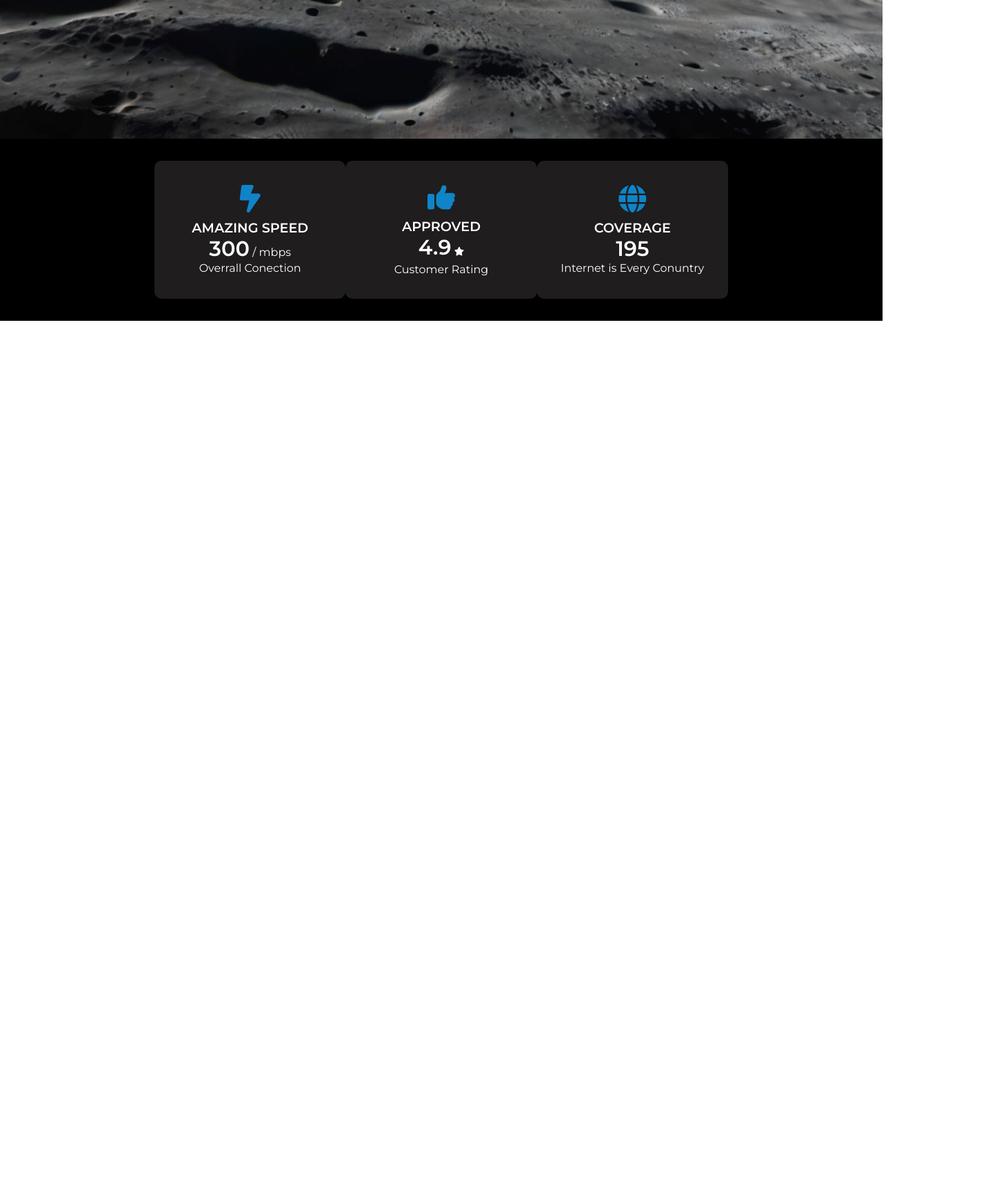
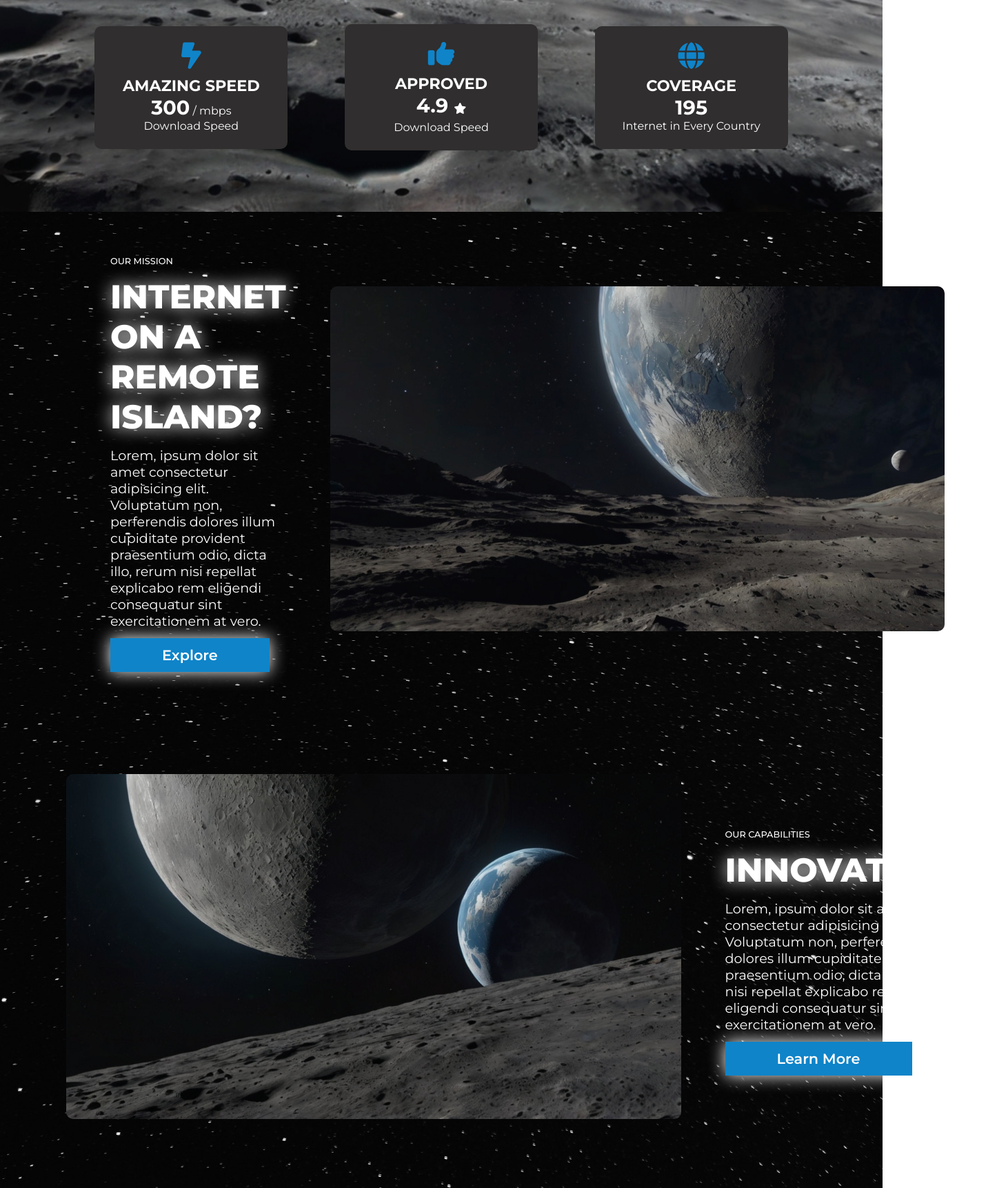
Before and after one commit to fallserkerg1/web-internet-services, a plain HTML site: page index.html in a window 1280 px wide. Shown: the part 693-2415 px from the top of the page at 69% size, 1446 px wide, since content can reach past the window. Before the commit the page ends 1158 px from the top, so only its background shows below. Drawn offline with Linux system fonts and the light colour scheme.

Commit message:
second commit

```diff
--- a/css/responsive.css
+++ b/css/responsive.css
@@ -1,3 +1,30 @@
+@media (max-width: 1090px) {
+    .banner {
+        height: 1600px;
+    }
+
+    .container-card {
+        width: 100%;
+        padding: 2rem 6rem;
+        display: flex;
+        flex-direction: column;
+        align-items: center;
+        justify-content: space-around;
+    }
+
+    .container-card .card-info {
+        margin-bottom: 2rem;
+    }
+
+    .container-banner {
+        padding: 12rem 8rem 5rem 8rem;
+    }
+
+    .container-card {
+        padding: 3rem 6rem;
+    }
+}
+
 @media (max-width: 1250px) {
     .toggle_btn{
         display: block;
--- a/css/style.css
+++ b/css/style.css
@@ -13,7 +13,7 @@
     --bg-black: #000;
     --color-white: #fff;
     --color-blue : #0f84c9;
-    --card-color : #1f1d1d;
+    --card-color : #302e2e;
 }
 
 body {
@@ -25,6 +25,8 @@ body {
 .header {
     padding: 2rem 6rem;
     background-color: var(--bg-black);
+    position: fixed;
+    width: 100%;
 }
 
 .container-header {
@@ -104,11 +106,11 @@ body {
     background-position: center;
     background-repeat: no-repeat;
     background-size: cover;
-    height: 100vh;
+    height: 1000px;
 }
 
 .container-banner {
-    padding: 2rem 6rem;
+    padding: 6rem 6rem 0 6rem;
 }
 
 .container-banner .container-text {
@@ -124,14 +126,41 @@ body {
     font-size: 3rem;
     font-weight: 800;
     text-transform: uppercase;
-    margin-bottom: 15px;
     text-shadow: 0 0 25px var(--color-white);
+    margin-bottom: 1rem;
 }
 
 .container-banner .container-text p {
     font-size: 1.2rem;
     font-weight: 500;
-    margin-bottom: 35px;
+    margin-bottom: 1rem;
+}
+
+.container-banner .icon-social {
+    display: flex;
+    flex-direction: row;
+    gap: 1rem;
+}
+
+.container-banner .icon-social a {
+    margin: 0.5rem 0;
+    font-size: 1.8rem;
+    border: 1px solid var(--color-white);
+    background-color: transparent;
+    padding: 4px 10px;
+    border-radius: 50px;
+    transition: all 0.3s ease;
+}
+
+.container-banner .icon-social a:hover {
+    transform: scale(1.1)translateY(-10px);
+    border: 1px solid transparent;
+    background-color: var(--color-blue);
+    box-shadow: 0 0 25px var(--color-white);
+}
+
+.container-banner .container-text .btn {
+    margin-top: 3rem;
 }
 
 .container-banner .container-text .btn .btn_p {
@@ -144,55 +173,150 @@ body {
     box-shadow: 0 0 50px var(--color-white);
 }
 
-/* ----- card services ----- */
+/* ------ cards ------ */
 
-.services{
-    padding: 0 6rem;
-    background-color: var(--bg-black);
+.container-card {
+    width: 100%;
+    padding: 2rem 6rem;
+    display: flex;
+    flex-direction: row;
+    align-items: center;
+    justify-content: space-around;
 }
 
-.container-services {
-    padding: 2rem 8rem;
-    display: flex;
-    flex-direction: row;
-    justify-content: space-between;
+.container-card .card-info {
+    background-color: var(--card-color);
+    padding: 1.5rem 2rem;
+    width: 280px;
+    border-radius: 10px;
+    text-align: center;
+    align-content: center;
 }
 
-.container-services .card-info{
-    background-color: var(--card-color);
-    border-radius: 10px;
-    padding: 1rem 2rem;
-    width: 300px;
-    height: 200px;
-    display: flex;
-    flex-direction: column;
-    align-items: center;
-    justify-content: center;
-}
-
-.container-services .card-info i {
+.container-card .card-info i {
     color: var(--color-blue);
-    font-size: 2.5rem;
+    font-size: 2.4rem;
     margin-bottom: 10px;
 }
 
-.container-services .card-info .fa-star {
+.container-card .card-info .fa-star {
     color: var(--color-white);
-    font-size: 0.8rem;
+    font-size: 1rem;
 }
 
-.container-services .card-info h2 {
+.container-card .card-info h2 {
+    font-size: 1.4rem;
+    font-weight: 700;
     text-transform: uppercase;
-    font-size: 1.2rem;
-    font-weight: 600;
 }
 
-.container-services .card-info p {
-    font-size: 1rem;
-    font-weight: 400;
+.container-card .card-info p span {
+    font-size: 1.8rem;
+    font-weight: 700;
+    text-transform: uppercase;
 }
 
-.container-services .card-info span {
-    font-size: 1.9rem;
+/* ---- section system - our mission ------ */
+
+.system {
+    background: url('../img/background-02.jpg');
+    background-position: center;
+    background-repeat: no-repeat;
+    background-size: cover;
+}
+
+.system .container-system {
+    padding: 4rem 6rem;
+    display: flex;
+    flex-direction: row;
+    align-items: center;
+    justify-content: space-around;
+}
+
+.system .container-system .container-text {
+    padding: 0 4rem;
+}
+
+.system .container-system .container-text h3{
+    font-size: 0.8rem;
+    font-weight: 500;
+    text-transform: uppercase;
+    margin-bottom: 15px;
+}
+
+.system .container-system .container-text h2 {
+    font-size: 3rem;
+    font-weight: 800;
+    text-transform: uppercase;
+    text-shadow: 0 0 25px var(--color-white);
+    margin-bottom: 15px;
+}
+
+.system .container-system .container-text p {
+    font-size: 1.2rem;
+    font-weight: 400;
+    margin-bottom: 25px;
+}
+
+.system .container-system .container-text .btn_access {
+    text-decoration: none;
+    font-size: 1.3rem;
     font-weight: 600;
+    padding: 12px 75px;
+    background: var(--color-blue);
+    box-shadow: 0 0 25px var(--color-white);
 }
+
+.system .container-system .container-img img{
+    height: 500px;
+    border-radius: 10px;
+}
+
+/* ---- section system - capabalities ------ */
+
+.system .container-satellite {
+    padding: 6rem 6rem;
+    display: flex;
+    flex-direction: row;
+    align-items: center;
+    justify-content: space-around;
+}
+
+.system .container-satellite .container-text {
+    padding: 0 4rem;
+}
+
+.system .container-satellite .container-text h3{
+    font-size: 0.8rem;
+    font-weight: 500;
+    text-transform: uppercase;
+    margin-bottom: 15px;
+}
+
+.system .container-satellite .container-text h2 {
+    font-size: 3rem;
+    font-weight: 800;
+    text-transform: uppercase;
+    text-shadow: 0 0 25px var(--color-white);
+    margin-bottom: 15px;
+}
+
+.system .container-satellite .container-text p {
+    font-size: 1.2rem;
+    font-weight: 400;
+    margin-bottom: 25px;
+}
+
+.system .container-satellite .container-text .btn_access {
+    text-decoration: none;
+    font-size: 1.3rem;
+    font-weight: 600;
+    padding: 12px 75px;
+    background: var(--color-blue);
+    box-shadow: 0 0 25px var(--color-white);
+}
+
+.system .container-satellite .container-img img{
+    height: 500px;
+    border-radius: 10px;
+}
--- a/index.html
+++ b/index.html
@@ -44,32 +44,75 @@
                     at ipsam quidem. Laudantium necessitatibus debitis tempore
                     deleniti mollitia nostrum minus est accusamus?
                 </p>
+                <div class="icon-social">
+                    <a href="#"><i class="fa-brands fa-facebook"></i></a>
+                    <a href="#"><i class="fa-brands fa-instagram"></i></a>
+                    <a href="#"><i class="fa-brands fa-github"></i></a>
+                    <a href="#"><i class="fa-brands fa-linkedin"></i></a>
+                </div>
                 <div class="btn">
                     <a href="#" class="btn_p">Get Started</a>
                 </div>
             </div>
         </div>
-    </section>
-    <!-- cards-services -->
-    <section class="services">
-        <div class="container-services">
+        <!-- sub section cards-->
+        <div class="container-card">
             <div class="card-info">
                 <i class="fa-solid fa-bolt-lightning"></i>
                 <h2>Amazing Speed</h2>
                 <p><span>300</span> / mbps</p>
-                <p>Overrall Conection</p>
+                <p>Download Speed</p>
             </div>
             <div class="card-info">
                 <i class="fa-solid fa-thumbs-up"></i>
                 <h2>Approved</h2>
-                <p><span>4.9</span> <i class="fa-solid fa-star"></i></p>
-                <p>Customer Rating</p>
+                <p><span>4.9 </span><i class="fa-solid fa-star"></i></p>
+                <p>Download Speed</p>
             </div>
             <div class="card-info">
                 <i class="fa-solid fa-globe"></i>
                 <h2>Coverage</h2>
                 <p><span>195</span></p>
-                <p>Internet is Every Conuntry</p>
+                <p>Internet in Every Country</p>
+            </div>
+        </div>
+    </section>
+    <!-- systems -->
+    <section class="system">
+        <!--container-->
+        <div class="container-system">
+            <div class="container-text">
+                <h3>Our Mission</h3>
+                <h2>Internet on a Remote Island?</h2>
+                <p>
+                    Lorem, ipsum dolor sit amet consectetur adipisicing elit.
+                    Voluptatum non, perferendis dolores illum cupiditate
+                    provident praesentium odio, dicta illo, rerum nisi
+                    repellat explicabo rem eligendi consequatur sint
+                    exercitationem at vero.
+                </p>
+                <a href="#" class="btn_access">Explore</a>
+            </div>
+            <div class="container-img">
+                <img src="img/pic-01.jpg" alt="">
+            </div>
+        </div>
+        <!-- container -->
+        <div class="container-satellite">
+            <div class="container-img">
+                <img src="img/pic-02.jpg" alt="">
+            </div>
+            <div class="container-text">
+                <h3>Our Capabilities</h3>
+                <h2>Innovation</h2>
+                <p>
+                    Lorem, ipsum dolor sit amet consectetur adipisicing elit.
+                    Voluptatum non, perferendis dolores illum cupiditate
+                    provident praesentium odio, dicta illo, rerum nisi
+                    repellat explicabo rem eligendi consequatur sint
+                    exercitationem at vero.
+                </p>
+                <a href="#" class="btn_access">Learn More</a>
             </div>
         </div>
     </section>
```
Also changed, not shown: img/background-02.jpg (added), img/pic-01.jpg (renamed from img/Default_imagen_del_planeta_tierra_desde_la_luna_muy_realista_l_0 (2).jpg), img/pic-02.jpg (renamed from img/Default_imagen_del_planeta_tierra_desde_la_luna_muy_realista_l_1 (2).jpg).
